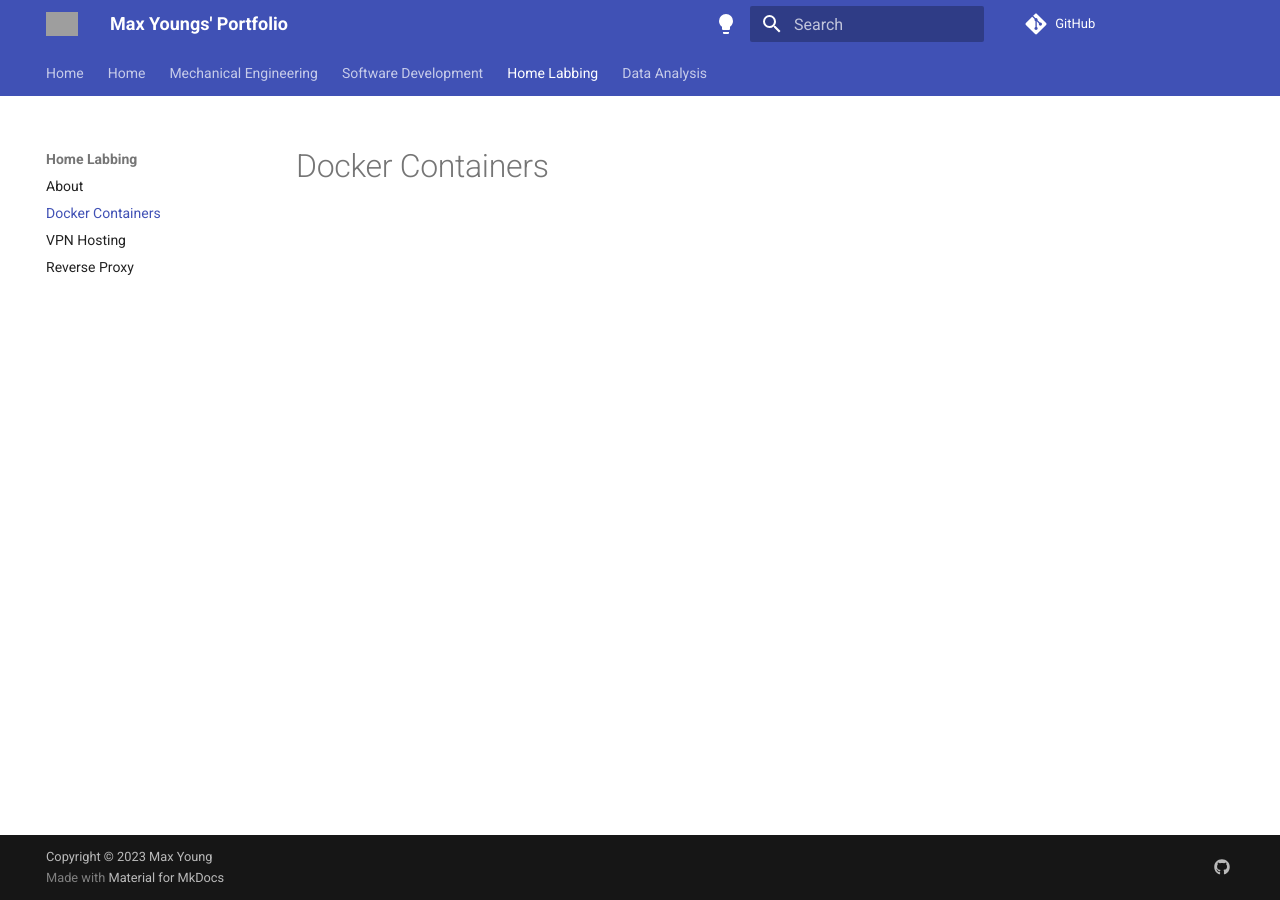
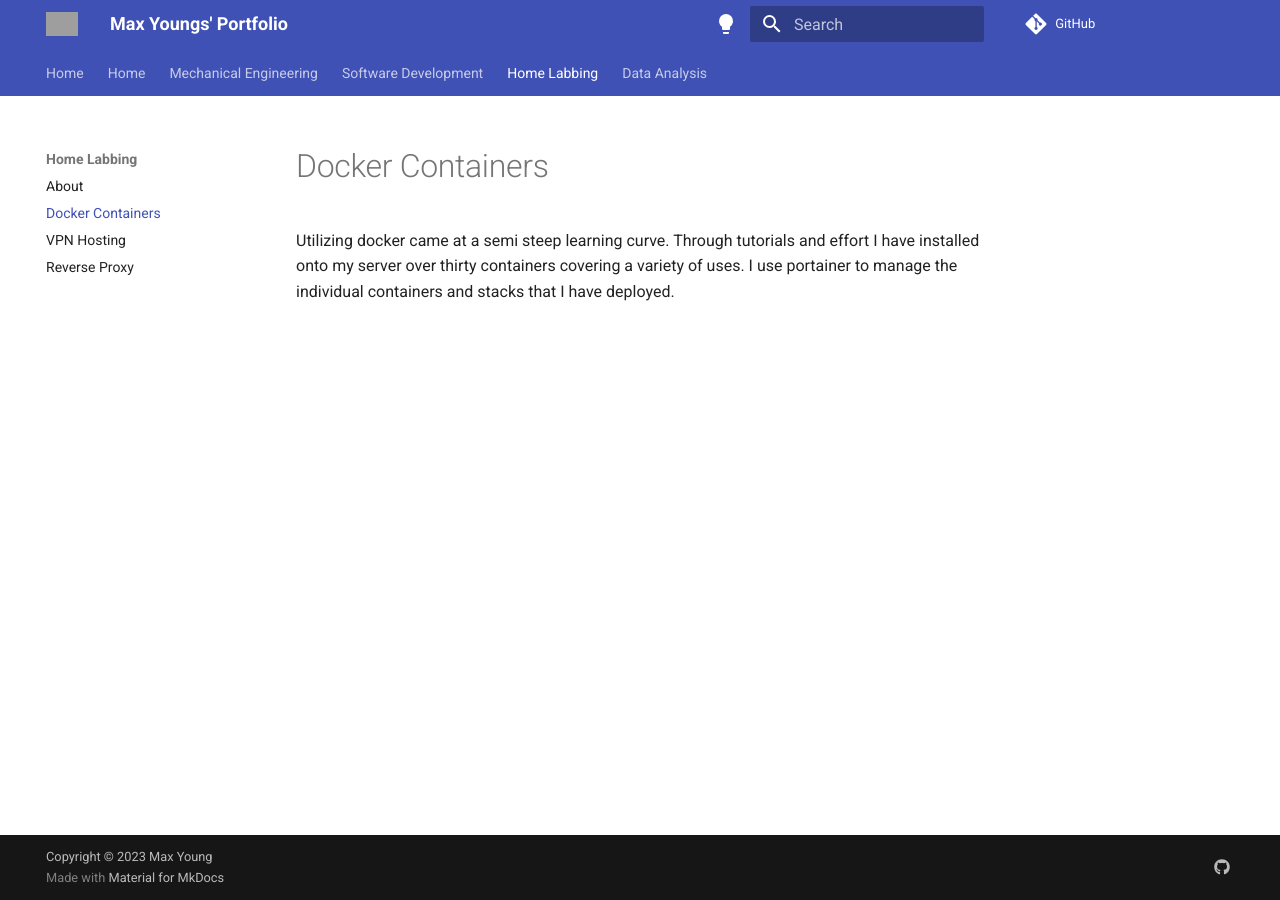
Before and after one commit to Gyrohammer/portfolio, an MkDocs documentation site: the page built from docs/homelab/docker.md, in a window 1280 px wide. Built offline with MkDocs 1.6.1 and Material for MkDocs 9.7.7, drawn with Linux system fonts in a browser that asks for light colours; comment, search, counter and statistics services are not loaded; grey boxes are pictures that could not be loaded.

Commit message:
assets uploaded docker page updated

```diff
--- a/docs/homelab/docker.md
+++ b/docs/homelab/docker.md
@@ -1 +1,3 @@
 # Docker Containers
+
+Utilizing docker came at a semi steep learning curve. Through tutorials and effort I have installed onto my server over thirty containers covering a variety of uses. I use portainer to manage the individual containers and stacks that I have deployed.
```
Also changed, not shown: assets/docker_logo.png (added), assets/wireguard_logo.png (added).
